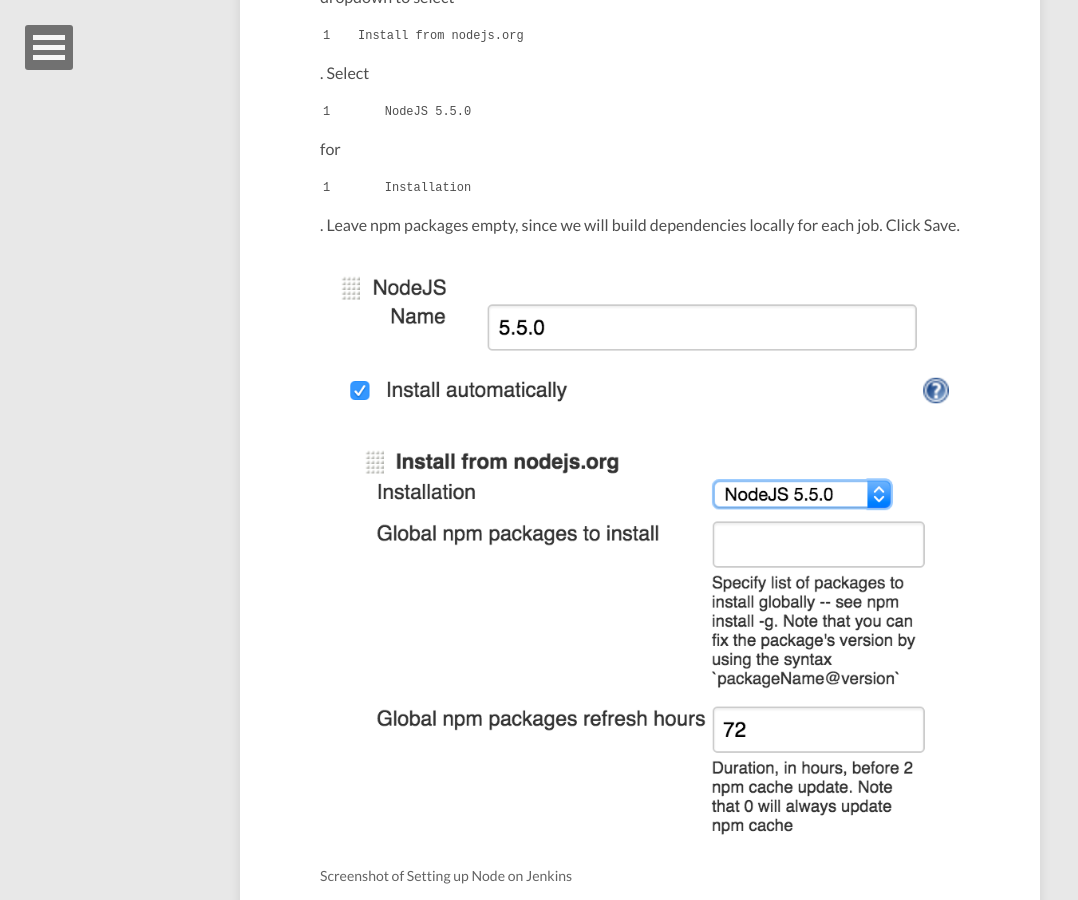
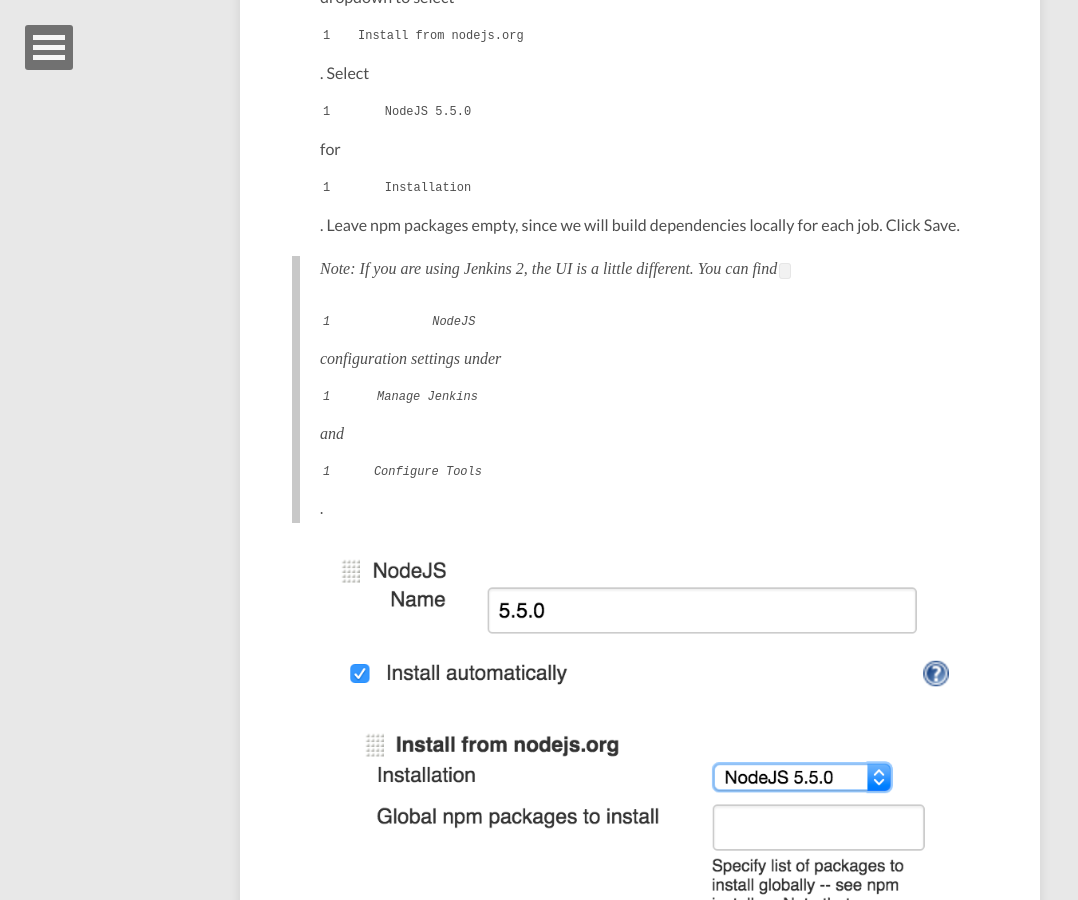
Before and after one commit to ritazh/devopsfun, a Jekyll site: the page built from _posts/2015-12-12-continuous-deploy-app.md, in a window 1280 px wide and 900 px high, scrolled down 6390 px. Shown: the whole window, without its empty margins (0-1078 px from the left). Built offline with Jekyll 4.4.1, drawn with Linux system fonts in a browser that asks for light colours; nearby versions of some CDN libraries.

Commit message:
Add steps for Jenkins 2 UI

```diff
--- a/_posts/2015-12-12-continuous-deploy-app.md
+++ b/_posts/2015-12-12-continuous-deploy-app.md
@@ -76,6 +76,8 @@
 
 ### Setting up Node
 To build and test Node.js applications with Jenkins, we need to configure the NodeJS plugin to build applications against different versions of Node. It also handles the installations and writes Jenkins scripts in Node. From Jenkins, click `Manage Jenkins` and `Configure System`. Under `NodeJS` section, click `NodeJS installations`. For NodeJS Name, provide a value so you can easily refer to it in a job. Check the `Install automatically` box, click `Add Installer` dropdown to select `Install from nodejs.org`. Select `NodeJS 5.5.0` for `Installation`. Leave npm packages empty, since we will build dependencies locally for each job. Click Save.
+
+> Note: If you are using Jenkins 2, the UI is a little different. You can find `NodeJS` configuration settings under `Manage Jenkins` and `Configure Tools`.
 
 <figure>
   <img src="../images/jenkinsnodeinstall.png"/>
```
